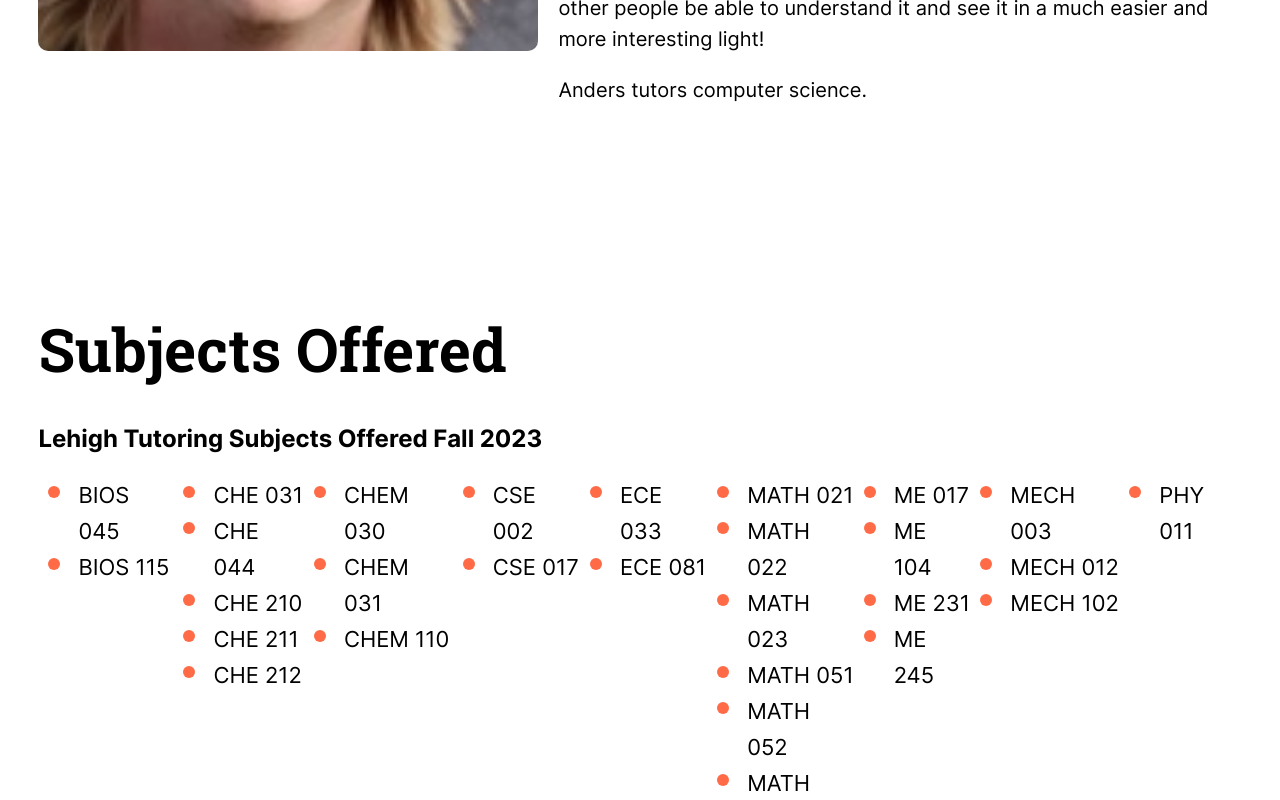
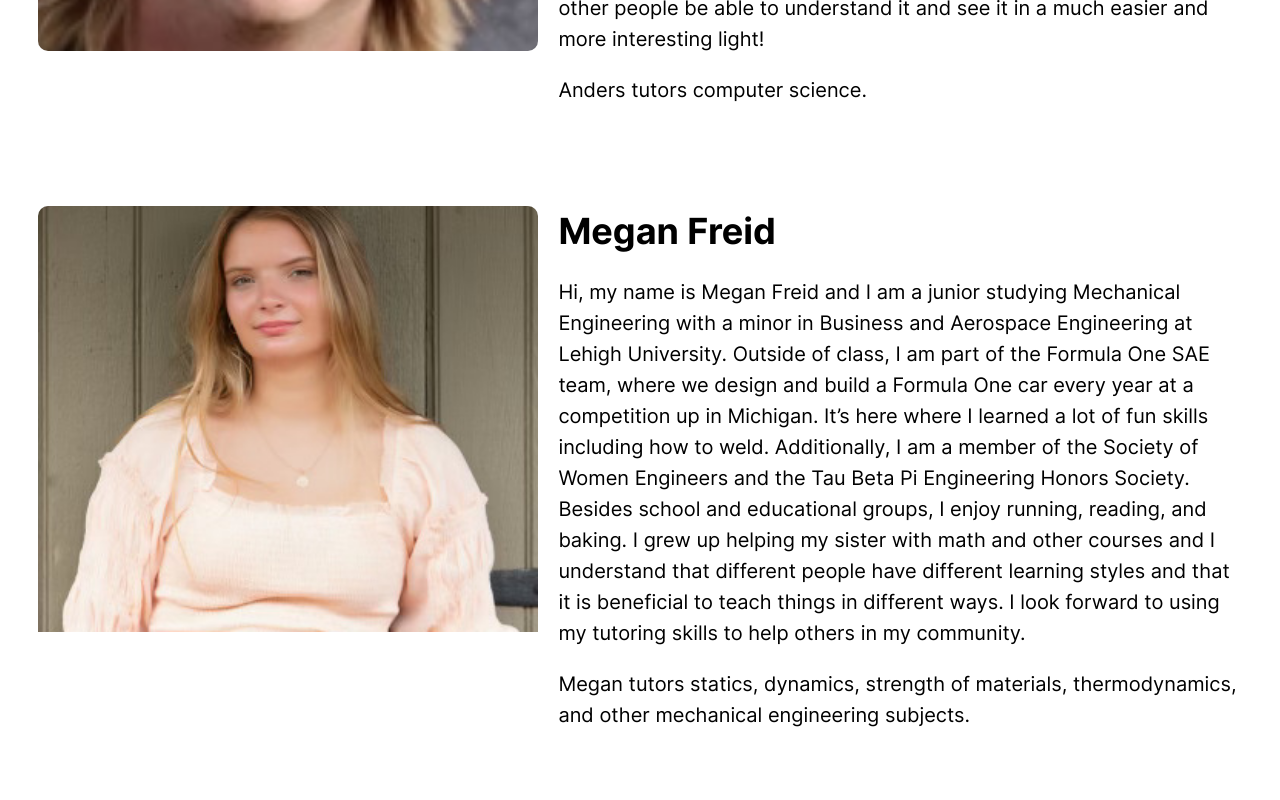
Before and after one commit to jason-lee88/merchant-math-tutoring, a React (Vite) app: page / in a window 1280 px wide. Shown: the part 11200-12000 px from the top of the page. Built offline with nearby package versions, Linux system fonts and the light colour scheme.

Commit message:
add Megan as Tutor

```diff
--- a/src/data.ts
+++ b/src/data.ts
@@ -7,6 +7,7 @@ import SolomayaSchwab from "./assets/tutors/solomaya-schwab.jpg";
 import QuanHoang from "./assets/tutors/quan-hoang.jpg";
 import EthanFisherPerez from "./assets/tutors/ethan-fisher-perez.jpg";
 import AndersHeyniger from "./assets/tutors/anders-heyniger.png";
+import MeganFreid from "./assets/tutors/megan-freid.png";
 
 interface Data {
   tabs: {
@@ -270,6 +271,18 @@ const Data: Data = {
         "Anders tutors computer science.",
       ],
     },
+    {
+      name: "Megan Freid",
+      imagePath: MeganFreid,
+      imagePosition: [40, 100],
+      imagePositionMobile: [50, 70],
+      imageScaling: 600,
+      imageScalingMobile: 400,
+      bio: [
+        "Hi, my name is Megan Freid and I am a junior studying Mechanical Engineering with a minor in Business and Aerospace Engineering at Lehigh University.  Outside of class, I am part of the Formula One SAE team, where we design and build a Formula One car every year at a competition up in Michigan. It’s here where I learned a lot of fun skills including how to weld.  Additionally, I am a member of the Society of Women Engineers and the Tau Beta Pi Engineering Honors Society.  Besides school and educational groups, I enjoy running, reading, and baking.  I grew up helping my sister with math and other courses and I understand that different people have different learning styles and that it is beneficial to teach things in different ways. I look forward to using my tutoring skills to help others in my community.",
+        "Megan tutors statics, dynamics, strength of materials, thermodynamics, and other mechanical engineering subjects."
+      ],
+    }
   ],
   subjects: {
     BIOS: ["045", "115"],
```
Also changed, not shown: src/assets/tutors/megan-freid.png (added).
